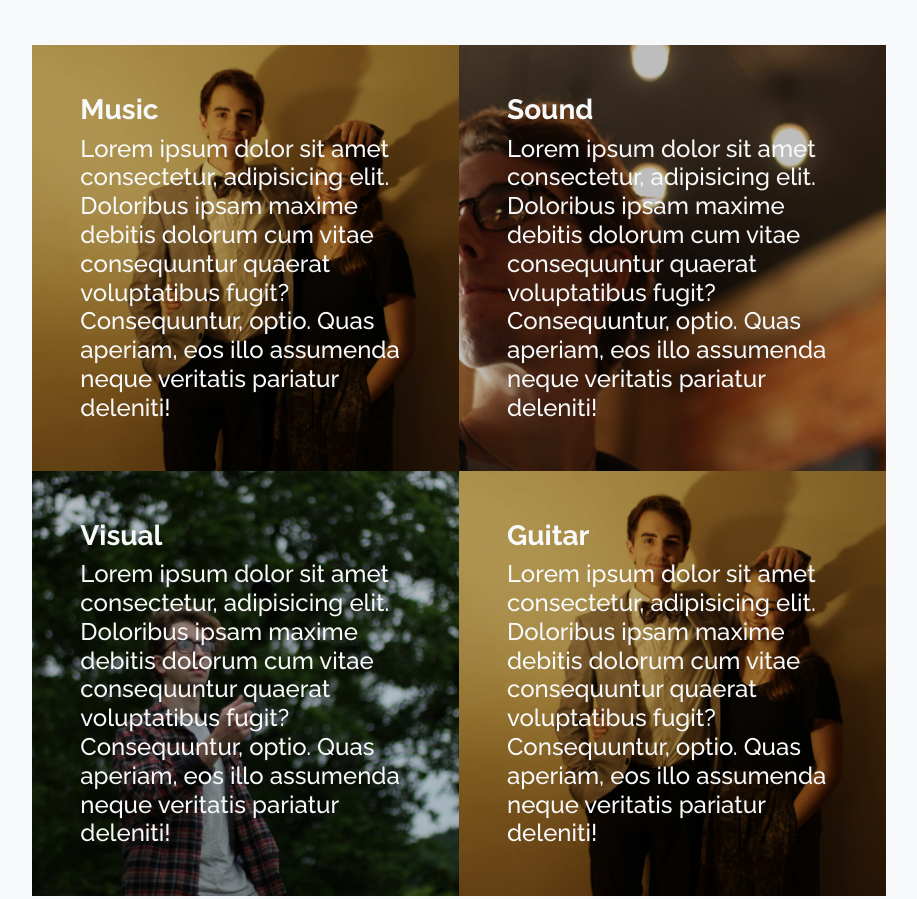
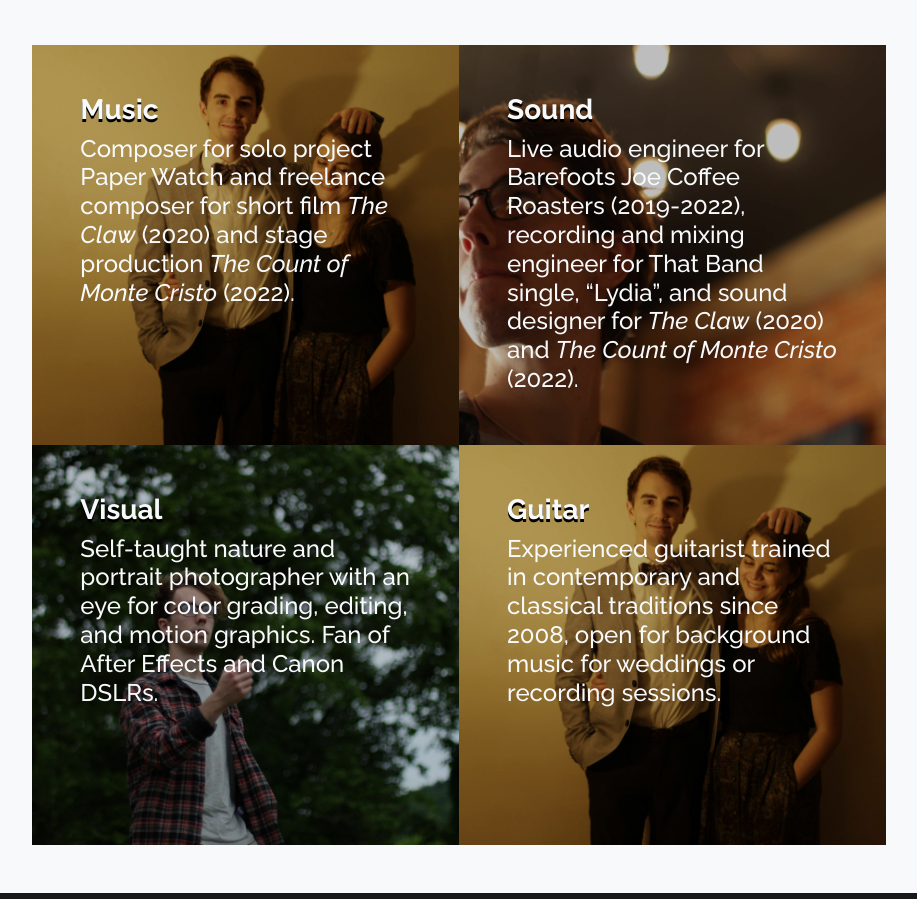
Before and after one commit to ben-trainor/portfolio, a plain HTML site: page index.html in a window 1280 px wide. Shown: the part 1427-2326 px from the top of the page, without its empty margins (181-1098 px from the left). Drawn offline with nearby package versions, Linux system fonts and the light colour scheme.

Commit message:
Updated category blurbs

```diff
--- a/index.html
+++ b/index.html
@@ -81,7 +81,7 @@
 
                 <article id="home_firstArticle" class="row home-article m-0 p-0">
                     <div class="bg-dark-25 m-0 p-5">
-                        <h2 class="text-light fw-bold m-0 mb-2 p-0">About me</h2>
+                        <h2 class="text-light text-shadow fw-bold m-0 mb-2 p-0">About me</h2>
                         <h3 class="text-light m-0 p-0">
                             Hey there! My name is Ben Trainor, and I'm passionate about too many things. I love photography,
                             playing guitar, recording and mixing music, and writing scores. Hit me up if you're working on a
@@ -110,29 +110,42 @@
 
                     <a href="#" id="home_secondArticle" class="row col-lg-6 home-article article-link m-0 p-0">
                         <div class="bg-dark-25 m-0 p-5">
-                            <h3 class="text-light fw-bold m-0 mb-2 p-0">Music</h3>
-                            <h4 class="text-light m-0 p-0">Lorem ipsum dolor sit amet consectetur, adipisicing elit. Doloribus ipsam maxime debitis dolorum cum vitae consequuntur quaerat voluptatibus fugit? Consequuntur, optio. Quas aperiam, eos illo assumenda neque veritatis pariatur deleniti!</h4>
+                            <h3 class="text-light text-shadow fw-bold m-0 mb-2 p-0">Music</h3>
+                            <h4 class="text-light m-0 p-0">
+                                Composer for solo project Paper Watch and freelance composer for short film <i>The Claw</i> (2020)
+                                and stage production <i>The Count of Monte Cristo</i> (2022).
+                            </h4>
                         </div>
                     </a>
 
                     <a href="#" id="home_thirdArticle" class="row col-lg-6 home-article article-link m-0 p-0">
                         <div class="bg-dark-25 m-0 p-5">
-                            <h3 class="text-light fw-bold m-0 mb-2 p-0">Sound</h3>
-                            <h4 class="text-light m-0 p-0">Lorem ipsum dolor sit amet consectetur, adipisicing elit. Doloribus ipsam maxime debitis dolorum cum vitae consequuntur quaerat voluptatibus fugit? Consequuntur, optio. Quas aperiam, eos illo assumenda neque veritatis pariatur deleniti!</h4>
+                            <h3 class="text-light text-shadow fw-bold m-0 mb-2 p-0">Sound</h3>
+                            <h4 class="text-light m-0 p-0">
+                                Live audio engineer for Barefoots Joe Coffee Roasters (2019-2022), recording and mixing
+                                engineer for That Band single, <q>Lydia</q>, and sound designer for <i>The Claw</i> (2020)
+                                and <i>The Count of Monte Cristo</i> (2022).
+                            </h4>
                         </div>
                     </a>
 
                     <a href="#" id="home_fourthArticle" class="row col-lg-6 home-article article-link m-0 p-0">
                         <div class="bg-dark-25 m-0 p-5">
-                            <h3 class="text-light fw-bold m-0 mb-2 p-0">Visual</h3>
-                            <h4 class="text-light m-0 p-0">Lorem ipsum dolor sit amet consectetur, adipisicing elit. Doloribus ipsam maxime debitis dolorum cum vitae consequuntur quaerat voluptatibus fugit? Consequuntur, optio. Quas aperiam, eos illo assumenda neque veritatis pariatur deleniti!</h4>
+                            <h3 class="text-light text-shadow fw-bold m-0 mb-2 p-0">Visual</h3>
+                            <h4 class="text-light m-0 p-0">
+                                Self-taught nature and portrait photographer with an eye for color grading, editing, and
+                                motion graphics. Fan of After Effects and Canon DSLRs.
+                            </h4>
                         </div>
                     </a>
 
                     <a href="#" id="home_fifthArticle" class="row col-lg-6 home-article article-link m-0 p-0">
                         <div class="bg-dark-25 m-0 p-5">
-                            <h3 class="text-light fw-bold m-0 mb-2 p-0">Guitar</h3>
-                            <h4 class="text-light m-0 p-0">Lorem ipsum dolor sit amet consectetur, adipisicing elit. Doloribus ipsam maxime debitis dolorum cum vitae consequuntur quaerat voluptatibus fugit? Consequuntur, optio. Quas aperiam, eos illo assumenda neque veritatis pariatur deleniti!</h4>
+                            <h3 class="text-light text-shadow fw-bold m-0 mb-2 p-0">Guitar</h3>
+                            <h4 class="text-light m-0 p-0">
+                                Experienced guitarist trained in contemporary and classical traditions since 2008, open for background
+                                music for weddings or recording sessions.
+                            </h4>
                         </div>
                     </a>
 
```
